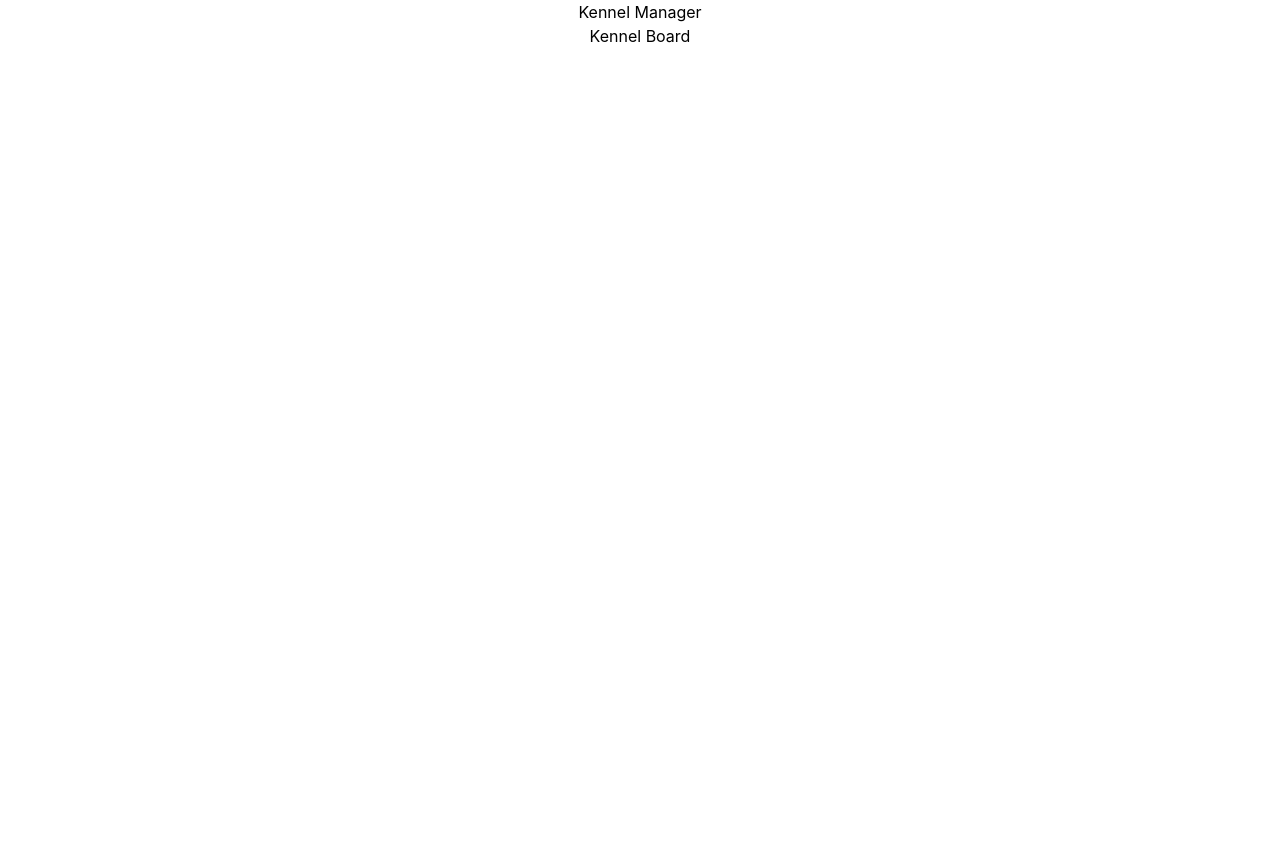
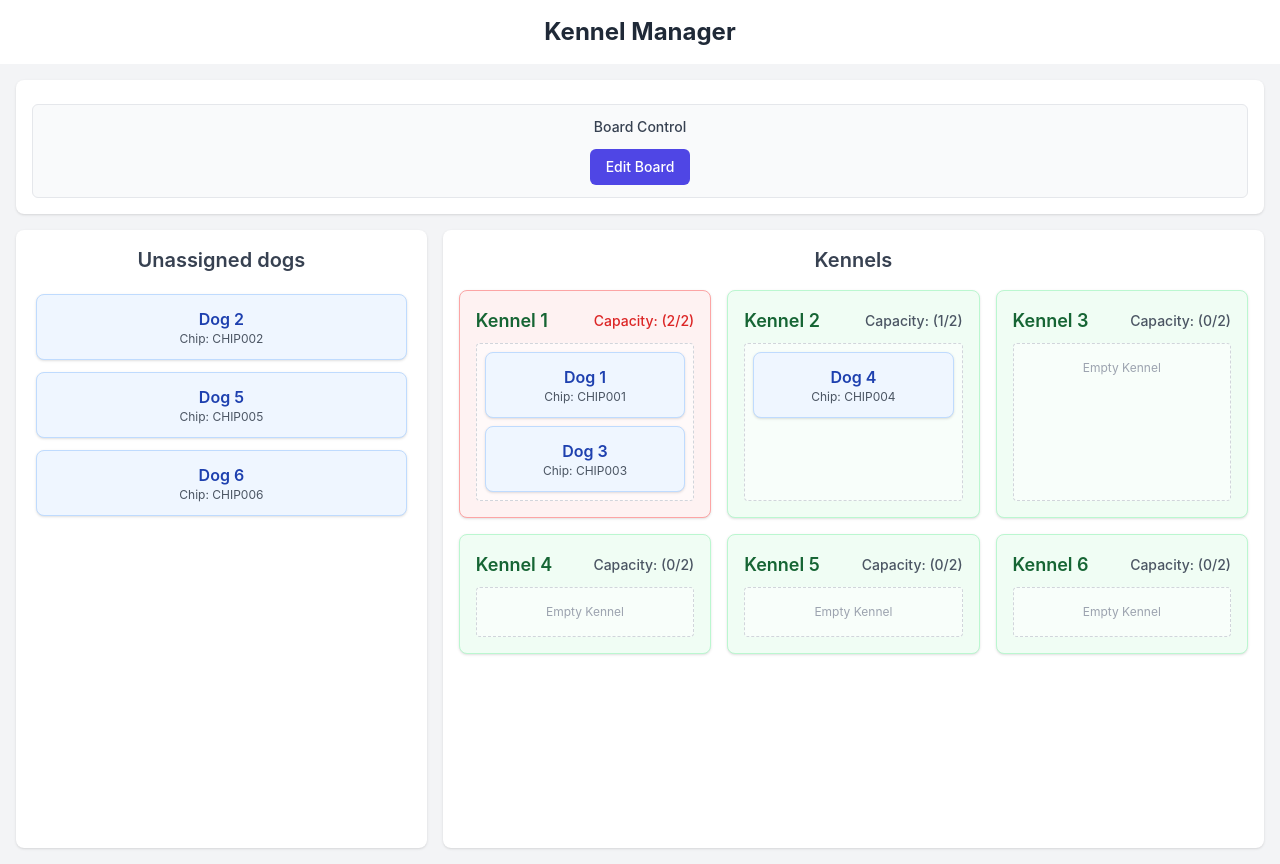
Before and after one commit to jlstrrrrrrrrrrrrrrrrrrrr/dog-kennels, a React (Create React App) app: page / in a window 1280 px wide. Before the commit the page ends 800 px from the top, so only its background shows below. Built offline with nearby package versions, Linux system fonts and the light colour scheme.

Commit message:
add basic styling and responsive board layout

```diff
--- a/src/App.tsx
+++ b/src/App.tsx
@@ -5,7 +5,9 @@ import KennelBoard from "./components/KennelBoard";
 function App() {
   return (
     <div className="App">
-      <h1>Kennel Manager</h1>
+      <h1 className="text-2xl font-bold text-gray-800 text-center p-4">
+        Kennel Manager
+      </h1>
       <KennelBoard />
     </div>
   );
--- a/src/components/ControlPanel.tsx
+++ b/src/components/ControlPanel.tsx
@@ -1,7 +1,52 @@
-import React from "react";
+import React, { useState } from "react";
 
-const ControlPanel = () => {
-  return <div>ControlPanel</div>;
+interface ControlPanelProps {}
+
+const ControlPanel: React.FC<ControlPanelProps> = () => {
+  const [isEditing, setIsEditing] = useState<boolean>(false);
+
+  const toggleEditingState = () => {
+    setIsEditing((prevState) => !prevState);
+  };
+
+  const saveChanges = () => {
+    setIsEditing(false);
+  };
+
+  const cancelChanges = () => {
+    setIsEditing(false);
+  };
+
+  return (
+    <div className="bg-gray-50 p-3 rounded-md mt-2 border border-gray-200 flex gap-1 flex-col items-center space-y-2">
+      <p className="text-sm text-gray-700 font-medium">Board Control</p>
+      <div className="flex space-x-2 justify-center">
+        {!isEditing ? (
+          <button
+            onClick={toggleEditingState}
+            className="px-4 py-2 text-sm font-medium bg-indigo-600 text-white rounded-md hover:bg-indigo-700 focus:outline-none focus:ring-2 focus:ring-indigo-500 focus:ring-offset-2 transition-colors duration-150"
+          >
+            Edit Board
+          </button>
+        ) : (
+          <>
+            <button
+              onClick={saveChanges}
+              className="px-4 py-2 text-sm font-medium bg-green-500 text-white rounded-md hover:bg-green-600 focus:outline-none focus:ring-2 focus:ring-green-400 focus:ring-offset-2 transition-colors duration-150"
+            >
+              Save Changes
+            </button>
+            <button
+              onClick={cancelChanges}
+              className="px-4 py-2 text-sm font-medium bg-red-500 text-white rounded-md hover:bg-red-600 focus:outline-none focus:ring-2 focus:ring-red-400 focus:ring-offset-2 transition-colors duration-150"
+            >
+              Cancel Edits
+            </button>
+          </>
+        )}
+      </div>
+    </div>
+  );
 };
 
 export default ControlPanel;
--- a/src/components/DogCard.tsx
+++ b/src/components/DogCard.tsx
@@ -1,7 +1,17 @@
 import React from "react";
+import { Dog } from "../types/types";
 
-const DogCard = () => {
-  return <div>DogCard</div>;
+interface DogCardProps {
+  dog: Dog;
+}
+
+const DogCard: React.FC<DogCardProps> = ({ dog }) => {
+  return (
+    <div className="bg-blue-50 border border-blue-200 p-3 rounded-lg shadow hover:shadow-md transition-shadow duration-200 cursor-grab">
+      <h3 className="text-md font-semibold text-blue-800">{dog.name}</h3>
+      <p className="text-xs text-gray-600">Chip: {dog.chipNumber}</p>
+    </div>
+  );
 };
 
 export default DogCard;
--- a/src/components/DogList.tsx
+++ b/src/components/DogList.tsx
@@ -1,7 +1,26 @@
 import React from "react";
+import { Dog } from "../types/types";
+import DogCard from "./DogCard";
 
-const DogList = () => {
-  return <div>DogList</div>;
+interface DogListProps {
+  dogs: Dog[];
+}
+
+const DogList: React.FC<DogListProps> = ({ dogs }) => {
+  return (
+    <div className="space-y-4">
+      <h2 className="text-xl font-semibold text-gray-700">Unassigned dogs</h2>
+      {dogs.length === 0 ? (
+        <p className="text-gray-500">No unassigned dogs.</p>
+      ) : (
+        <div className="space-y-3 max-h-96 overflow-y-auto p-1">
+          {dogs.map((dog) => (
+            <DogCard key={dog.id} dog={dog} />
+          ))}
+        </div>
+      )}
+    </div>
+  );
 };
 
 export default DogList;
--- a/src/components/KennelBoard.tsx
+++ b/src/components/KennelBoard.tsx
@@ -1,5 +1,8 @@
 import React, { useEffect, useState } from "react";
 import { Dog, Kennel } from "../types/types";
+import DogList from "./DogList";
+import KennelGrid from "./KennelGrid";
+import ControlPanel from "./ControlPanel";
 
 const KennelBoard = () => {
   const [dogs, setDogs] = useState<Dog[]>([]);
@@ -21,24 +24,44 @@ const KennelBoard = () => {
       } catch (err) {
         setError("Failed to fetch kennel data");
         console.error(err);
+      } finally {
+        setIsLoading(false);
       }
-      setIsLoading(false);
     };
 
     fetchKennelData();
   }, []);
 
   if (isLoading) {
-    return <div>Loading kennel data...</div>;
+    return (
+      <div className="flex justify-center items-center h-screen">
+        Loading kennel data...
+      </div>
+    );
   }
 
   if (error) {
-    return <div>Error: {error}</div>;
+    return (
+      <div className="flex justify-center items-center h-screen text-red-500">
+        Error: {error}
+      </div>
+    );
   }
 
   return (
-    <div>
-      <h2>Kennel Board</h2>
+    <div className="min-h-screen bg-gray-100 p-4 flex flex-col space-y-4">
+      <header className="bg-white shadow p-4 rounded-lg">
+        <ControlPanel />
+      </header>
+
+      <div className="flex flex-col md:flex-row flex-grow space-y-4 md:space-y-0 md:space-x-4">
+        <aside className="w-full md:w-1/3 bg-white p-4 shadow rounded-lg">
+          <DogList dogs={dogs.filter((dog) => !dog.kennelId)} />
+        </aside>
+        <main className="w-full md:w-2/3 bg-white p-4 shadow rounded-lg">
+          <KennelGrid kennels={kennels} dogs={dogs} />
+        </main>
+      </div>
     </div>
   );
 };
--- a/src/components/KennelCard.tsx
+++ b/src/components/KennelCard.tsx
@@ -1,7 +1,40 @@
 import React from "react";
+import { Kennel, Dog } from "../types/types";
+import DogCard from "./DogCard";
 
-const KennelCard = () => {
-  return <div>KennelCard</div>;
+interface KennelCardProps {
+  kennel: Kennel;
+  dogsInKennel: Dog[];
+}
+
+const KennelCard: React.FC<KennelCardProps> = ({ kennel, dogsInKennel }) => {
+  const capacityStatus = `(${dogsInKennel.length}/${kennel.capacity})`;
+  const isFull = dogsInKennel.length >= kennel.capacity;
+
+  return (
+    <div
+      className={`bg-green-50 border border-green-200 p-4 rounded-lg shadow hover:shadow-lg transition-shadow duration-200 flex flex-col space-y-2
+                  ${isFull ? "border-red-300 bg-red-50" : ""}`}
+    >
+      <div className="flex justify-between items-center">
+        <h3 className="text-lg font-semibold text-green-800">{kennel.name}</h3>
+        <span
+          className={`text-sm font-medium ${
+            isFull ? "text-red-600" : "text-gray-600"
+          }`}
+        >
+          Capacity: {capacityStatus}
+        </span>
+      </div>
+      <div className="min-h-[50px] bg-white/50 p-2 rounded border border-dashed border-gray-300 space-y-2 flex-grow">
+        {dogsInKennel.length > 0 ? (
+          dogsInKennel.map((dog) => <DogCard key={dog.id} dog={dog} />)
+        ) : (
+          <p className="text-xs text-gray-400 text-center py-2">Empty Kennel</p>
+        )}
+      </div>
+    </div>
+  );
 };
 
 export default KennelCard;
--- a/src/components/KennelGrid.tsx
+++ b/src/components/KennelGrid.tsx
@@ -1,7 +1,36 @@
 import React from "react";
+import { Kennel, Dog } from "../types/types";
+import KennelCard from "./KennelCard";
 
-const KennelGrid = () => {
-  return <div>KennelGrid</div>;
+interface KennelGridProps {
+  kennels: Kennel[];
+  dogs: Dog[];
+}
+
+const KennelGrid: React.FC<KennelGridProps> = ({ kennels, dogs }) => {
+  return (
+    <div className="space-y-4">
+      <h2 className="text-xl font-semibold text-gray-700">Kennels</h2>
+      {kennels.length === 0 ? (
+        <p className="text-gray-500">No kennels available.</p>
+      ) : (
+        <div className="grid grid-cols-1 sm:grid-cols-2 lg:grid-cols-3 gap-4">
+          {kennels.map((kennel) => {
+            const dogsInKennel = dogs.filter(
+              (dog) => dog.kennelId === kennel.id
+            );
+            return (
+              <KennelCard
+                key={kennel.id}
+                kennel={kennel}
+                dogsInKennel={dogsInKennel}
+              />
+            );
+          })}
+        </div>
+      )}
+    </div>
+  );
 };
 
 export default KennelGrid;
```
